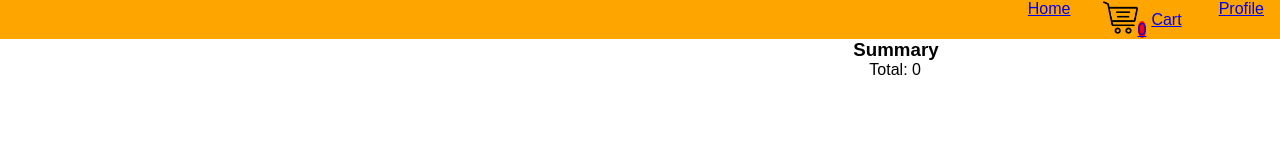
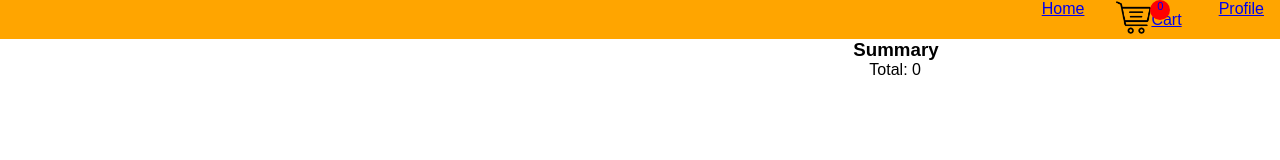
Before and after one commit to khazaddoom/shopping-cart-react, a React (Create React App) app: page /cart in a window 1280 px wide. Shown: the top 160 px of the page. Built offline with nearby package versions, Linux system fonts and the light colour scheme; a web font is replaced by a local one.

Commit message:
cart tooltip

```diff
--- a/src/components/Header.css
+++ b/src/components/Header.css
@@ -27,10 +27,14 @@
 }
 
 .cart__tooltip {
-    height: 5px;
-    width: 5px;
+    height: 20px;
+    width: 20px;
     background-color: red;
-    border-radius: 50%
+    border-radius: 50%;
+    position: absolute;
+    text-align: center;
+    left: 34px;
+    font-size: .7rem;
 }
 
 .cart__img {
--- a/src/components/Header.js
+++ b/src/components/Header.js
@@ -10,7 +10,7 @@ function Header({cartQuantity}) {
                 <li>
                     <Link to="/cart">
                         <div className="cart">
-                            <div>
+                            <div style={{position: 'relative'}}>
                                 <img className="cart__img" src={process.env.PUBLIC_URL + '/assets/images/cart.png'} alt="shopping cart" />
                                 <span className="cart__tooltip">{cartQuantity}</span>
                             </div>
```
Also changed, not shown: 1 other file (tests, documents, lock files or other folders).
